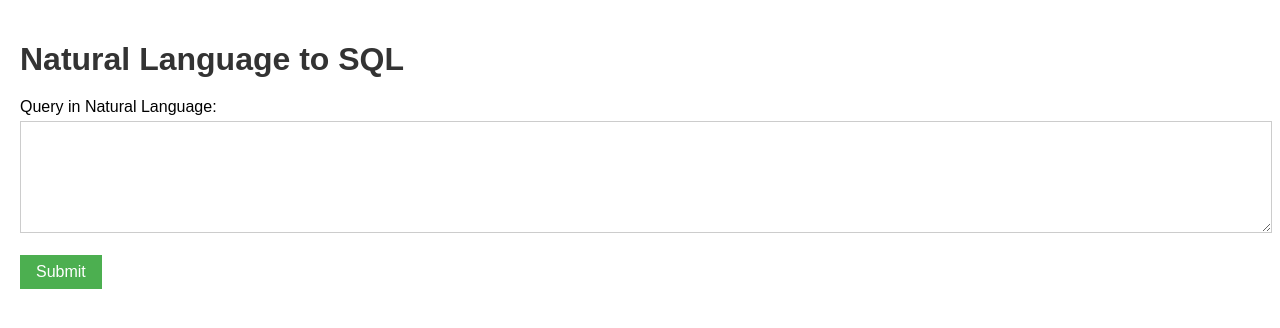
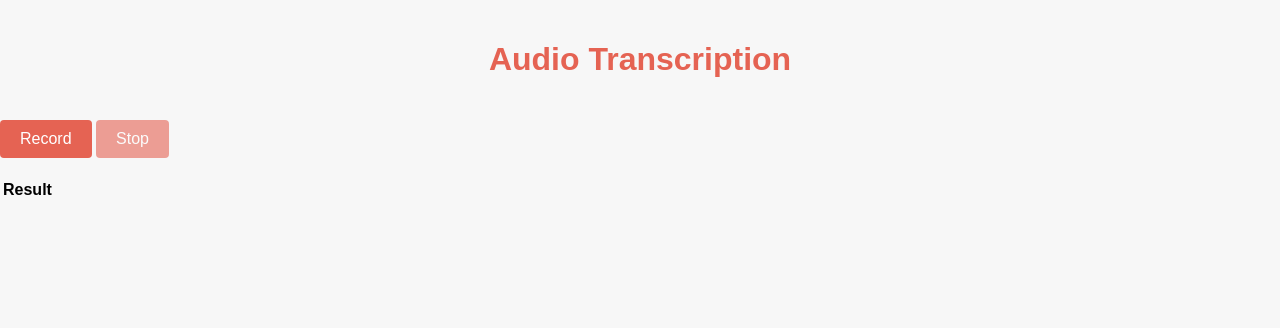
Before and after one commit to sahilkr7m/Text2Sql-github, a Flask app: template templates/index.html in a window 1280 px wide. Shown: the top 328 px of the page. Run offline with Flask 3, Linux system fonts and the light colour scheme; the template is opened without the code that fills it, so the values that code supplies are empty.

Commit message:
added frontend

```diff
--- /dev/null
+++ b/main.py
@@ -0,0 +1,64 @@
+from flask import Flask, render_template, request, jsonify
+import speech_recognition as sr
+from pydub import AudioSegment
+import tempfile
+import os
+import requests
+
+app = Flask(__name__)
+
+def transcribe_audio(audio_data):
+    # Load audio file using pydub
+    audio = AudioSegment.from_file(audio_data)
+
+    # Convert audio to PCM WAV format
+    audio = audio.set_channels(1)  # Ensure single channel audio
+    audio = audio.set_frame_rate(16000)  # Set sample rate to 16000 Hz
+    audio.export("temp.wav", format="wav")
+
+    # Perform transcription
+    r = sr.Recognizer()
+    with sr.AudioFile("temp.wav") as source:
+        audio = r.record(source)
+
+    try:
+        text = r.recognize_google(audio)
+        if not text:
+            text = "Speech recognition could not transcribe the audio."
+    except sr.UnknownValueError:
+        text = "Speech recognition could not understand the audio."
+
+    # Remove temporary WAV file
+    os.remove("temp.wav")
+
+    return text
+
+def send_transcription(transcription):
+    url = "http://localhost:8000/query"  # Replace with your target route
+    headers = {"Content-Type": "text/plain"}
+
+    response = requests.post(url, data=transcription, headers=headers)
+
+    # Display the response content
+    print(response.text)
+
+    return response.text
+
+@app.route("/")
+def index():
+    return render_template("index.html", response=[])
+
+@app.route("/process_audio", methods=["POST"])
+def process_audio():
+    audio_data = request.files["audio"]
+    transcription = transcribe_audio(audio_data)
+    print(transcription)
+    response_text = send_transcription(transcription)
+
+    # Format the response data for table structure
+    response_data = [['Transcription'], [response_text]]
+
+    return jsonify(response_data)
+
+if __name__ == "__main__":
+    app.run()
--- a/templates/index.html
+++ b/templates/index.html
@@ -2,94 +2,150 @@
 <html>
 
 <head>
-    <title>Natural Language to SQL</title>
+    <title>Audio Transcription</title>
+    <script src="https://ajax.googleapis.com/ajax/libs/jquery/3.5.1/jquery.min.js"></script>
     <style>
         body {
+            background-color: #f7f7f7;
             font-family: Arial, sans-serif;
             margin: 0;
-            padding: 20px;
+            padding: 0;
         }
 
         h1 {
-            color: #333;
-            margin-bottom: 20px;
+            color: #e56353;
+            text-align: center;
+            padding: 20px 0;
         }
 
-        form {
-            margin-bottom: 20px;
+        .container {
+            max-width: 600px;
+            margin: 0 auto;
+            padding: 20px;
+            background-color: #fff;
+            border-radius: 6px;
+            box-shadow: 0 2px 4px rgba(0, 0, 0, 0.1);
         }
 
-        label {
+        #transcriptionResult {
+            margin-top: 20px;
+        }
+
+        #responseText {
+            font-weight: bold;
+            font-size: 18px;
+            line-height: 1.5;
+            margin-top: 10px;
+        }
+
+        #responseText span {
             display: block;
             margin-bottom: 5px;
         }
 
-        textarea {
-            width: 100%;
-            height: 100px;
-            padding: 5px;
-            font-size: 14px;
-            border: 1px solid #ccc;
-            resize: vertical;
-        }
-
-        input[type="submit"] {
-            padding: 8px 16px;
-            font-size: 16px;
-            background-color: #4CAF50;
+        #recordButton,
+        #stopButton {
+            background-color: #e56353;
             color: #fff;
             border: none;
+            padding: 10px 20px;
+            font-size: 16px;
+            border-radius: 4px;
             cursor: pointer;
         }
 
-        table {
-            width: 100%;
-            border-collapse: collapse;
-            margin-top: 20px;
-        }
-
-        table th,
-        table td {
-            padding: 8px;
-            text-align: left;
-            border-bottom: 1px solid #ddd;
-        }
-
-        table th {
-            background-color: #f2f2f2;
+        #recordButton:disabled,
+        #stopButton:disabled {
+            opacity: 0.6;
+            cursor: not-allowed;
         }
     </style>
 </head>
 
 <body>
-    <h1>Natural Language to SQL</h1>
+    <h1>Audio Transcription</h1>
+    <button id="recordButton">Record</button>
+    <button id="stopButton" disabled>Stop</button>
+    <div id="transcriptionResult"></div>
 
-    <form action="/query" method="post">
-        <label for="user_query">Query in Natural Language:</label>
-        <textarea id="user_query" name="user_query" rows="4" cols="50"></textarea>
+    <script>
+        var audioChunks = [];
+        var mediaRecorder;
+        var recordButton = document.getElementById('recordButton');
+        var stopButton = document.getElementById('stopButton');
+        var transcriptionResult = document.getElementById('transcriptionResult');
 
-        <br><br>
-        <input type="submit" value="Submit">
-    </form>
+        function startRecording() {
+            navigator.mediaDevices.getUserMedia({ audio: true })
+                .then(function (stream) {
+                    mediaRecorder = new MediaRecorder(stream);
 
-    <div>
-        {% if results %}
-        <table>
-            <tr>
-                {% for column in results[0] %}
-                <th>{{ column }}</th>
-                {% endfor %}
-            </tr>
-            {% for row in results[1:] %}
-            <tr>
-                {% for value in row %}
-                <td>{{ value }}</td>
-                {% endfor %}
-            </tr>
-            {% endfor %}
-        </table>
-        {% endif %}
-    </div>
+                    mediaRecorder.addEventListener('dataavailable', function (e) {
+                        audioChunks.push(e.data);
+                    });
+
+                    mediaRecorder.addEventListener('stop', function () {
+                        var audioBlob = new Blob(audioChunks);
+                        var audioUrl = URL.createObjectURL(audioBlob);
+                        var audio = new Audio(audioUrl);
+                        audio.controls = true;
+                        transcriptionResult.appendChild(audio);
+
+                        var formData = new FormData();
+                        formData.append('audio', audioBlob, 'audio.wav');
+                        $.ajax({
+                            type: 'POST',
+                            url: '/process_audio',
+                            data: formData,
+                            processData: false,
+                            contentType: false,
+                            success: function (response) {
+                                console.log(response);
+                                var new_response = response[1][0];
+                                var cleanedText = new_response.replace(/[^a-zA-Z0-9\s]/g, ''); // Remove unnecessary symbols
+                                var words = cleanedText.trim().split(/\s+/); // Split cleaned text by whitespace
+
+                                responseText.innerHTML = ''; // Clear previous content
+
+                                words.forEach(function (word) {
+                                    var wordElement = document.createElement('span');
+                                    wordElement.textContent = word;
+                                    responseText.appendChild(wordElement);
+                                    responseText.appendChild(document.createElement('br')); // Add line break after each word
+                                });
+                            },
+                            error: function (xhr, status, error) {
+                                console.error(xhr.responseText);
+                            }
+                        });
+                    });
+
+                    mediaRecorder.start();
+                    recordButton.disabled = true;
+                    stopButton.disabled = false;
+                });
+        }
+
+        function stopRecording() {
+            mediaRecorder.stop();
+            recordButton.disabled = false;
+            stopButton.disabled = true;
+            audioChunks = [];
+        }
+
+        recordButton.addEventListener('click', startRecording);
+        stopButton.addEventListener('click', stopRecording);
+    </script>
+
+
+    <table id="responseTable">
+        <tr>
+            <th>Result</th>
+        </tr>
+        <tr>
+            <td id="responseText"></td>
+        </tr>
+    </table>
 </body>
 
 </html>
```
Also changed, not shown: old_template/index.html (added, +95 -0 lines).
